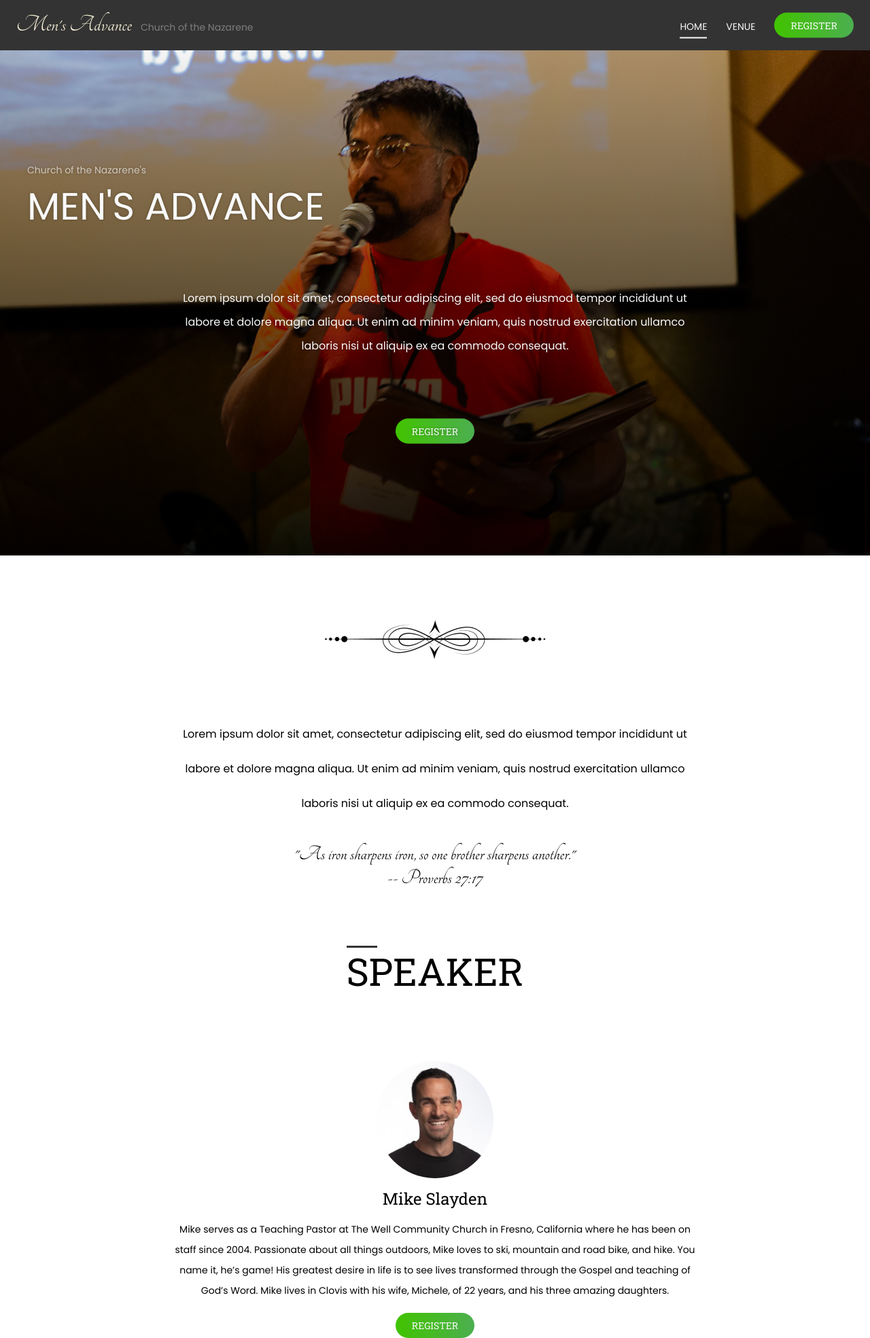
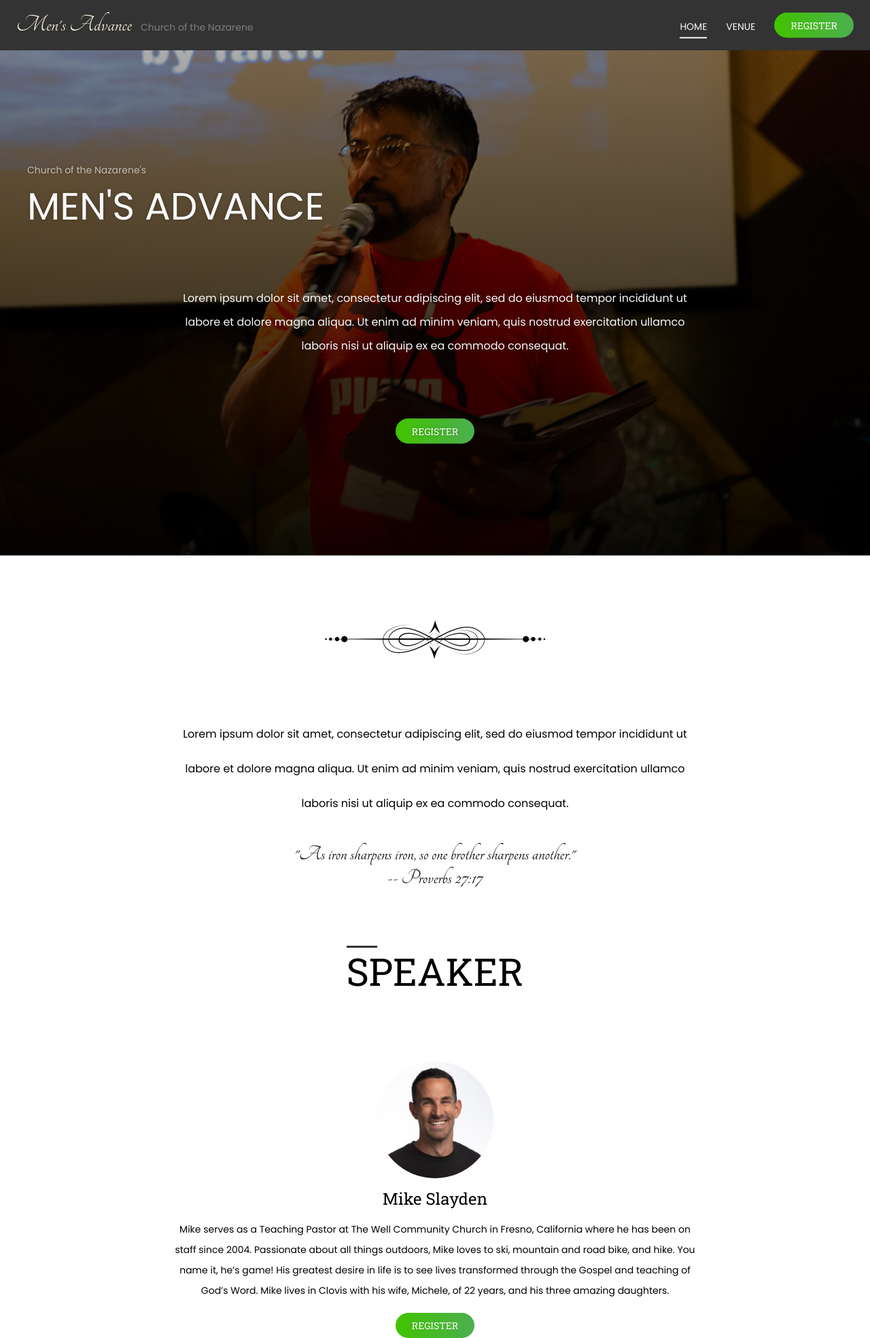
Before and after one commit to juliancoleman/mens-advance, a Jekyll site: the page built from index.html, in a window 1280 px wide. Shown: the whole page at 68% size. Built offline with Jekyll 4.4.1, drawn with Linux system fonts in a browser that asks for light colours.

Commit message:
improves text legibility on tablet and mobile

```diff
--- a/_sass/components/hero.scss
+++ b/_sass/components/hero.scss
@@ -13,7 +13,7 @@
   .overlay {
     background: linear-gradient(
       180deg,
-      rgba(0, 0, 0, 0) 0%,
+      rgba(0, 0, 0, 0.3) 0%,
       rgba(0, 0, 0, 0.9) 100%
     );
 
```
